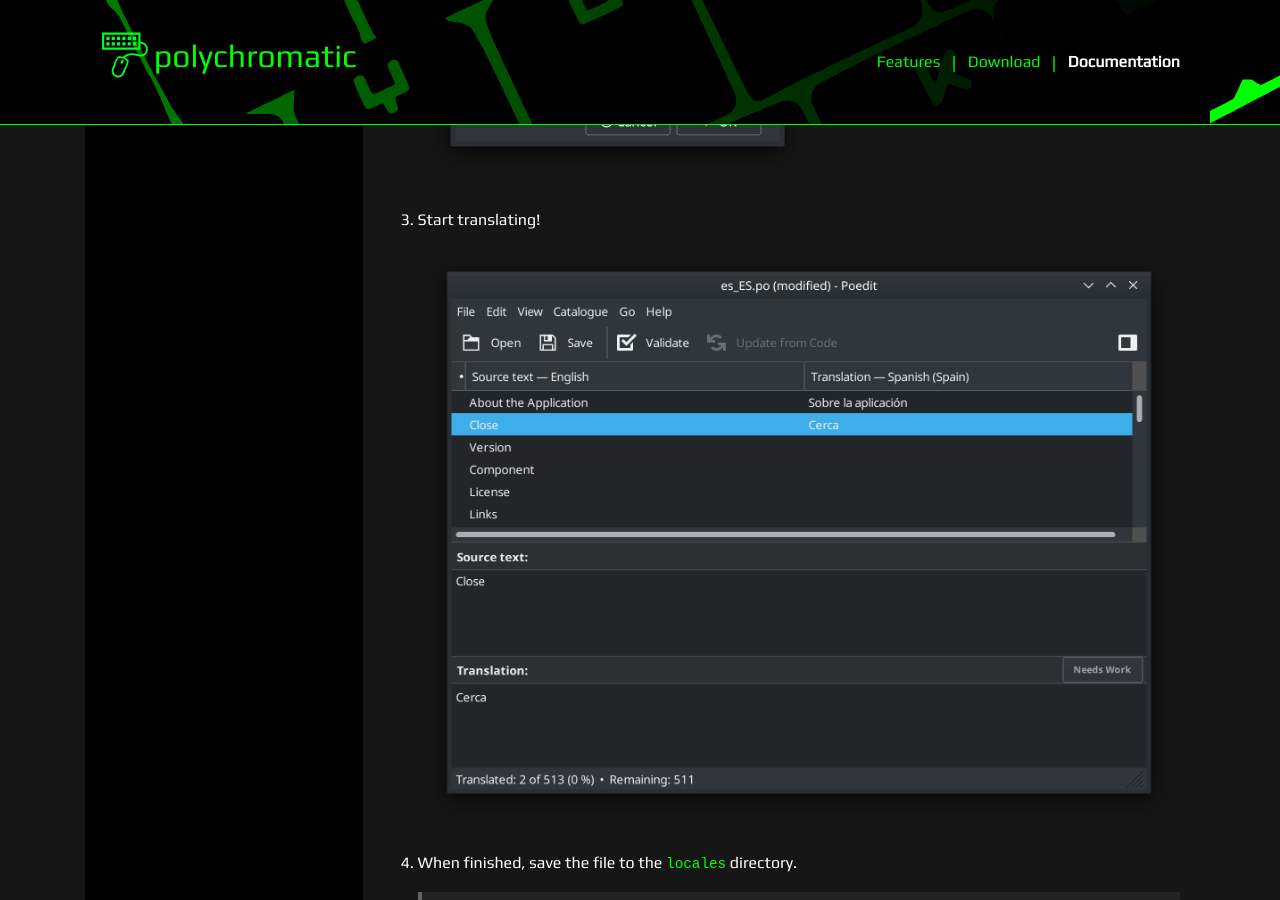
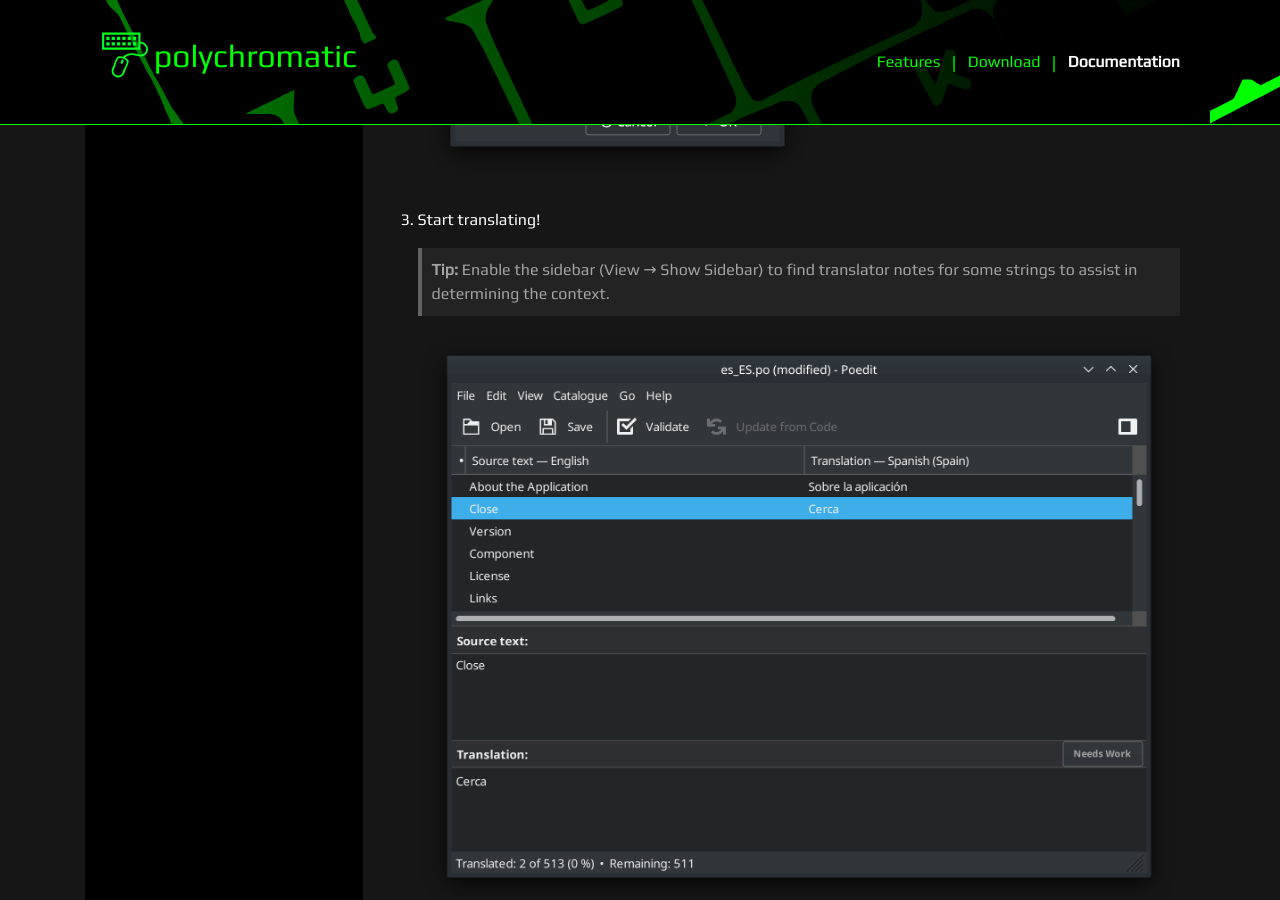
Before and after one commit to polychromatic/website, a Jekyll site: the page built from docs/translations.md, in a window 1280 px wide and 900 px high, scrolled down 2054 px. Built offline with Jekyll 4.4.1, drawn with Linux system fonts in a browser that asks for light colours.

Commit message:
Docs: Add Poedit tip for "notes for translators"

```diff
--- a/docs/translations.md
+++ b/docs/translations.md
@@ -69,6 +69,9 @@ This guide will use [Poedit] for performing the translation.
     ![Language selection screen](/docs/images/poedit-2.png)
 
 1. Start translating!
+
+    > **Tip:** Enable the sidebar (View → Show Sidebar) to find translator notes
+    for some strings to assist in determining the context.
 
     ![Example of translating to Spanish](/docs/images/poedit-3.png)
 
```
